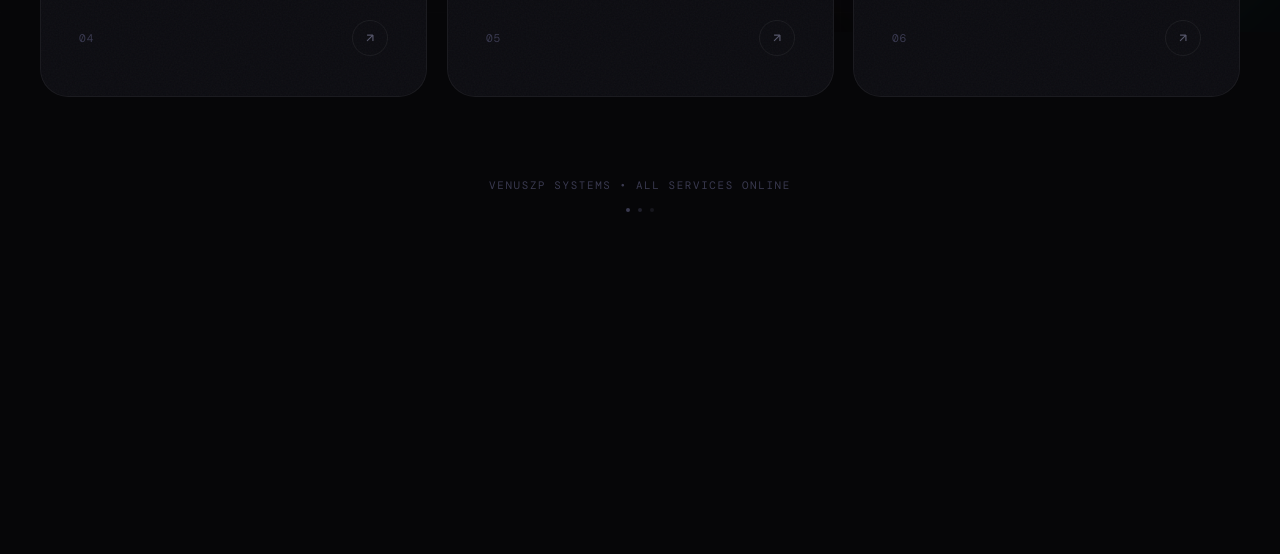
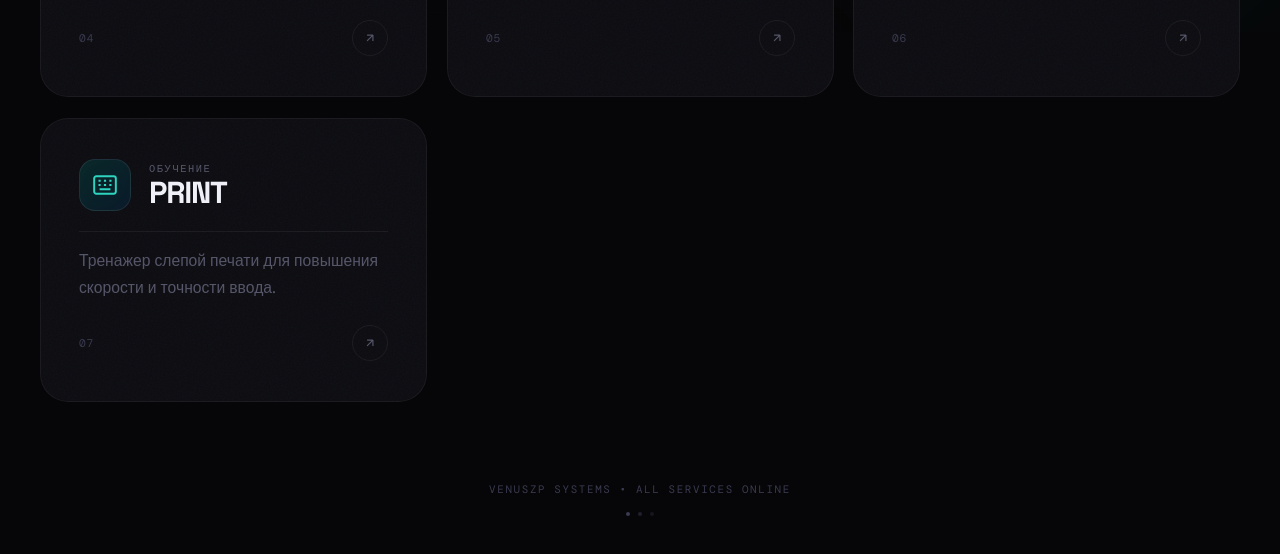
Before and after one commit to venusszp/main, a plain HTML site: page index.html in a window 1280 px wide. Shown: the part 768-1322 px from the top of the page. Before the commit the page ends 1080 px from the top, so only its background shows below. Drawn offline with nearby package versions, Linux system fonts and the light colour scheme.

Commit message:
Update index.html

```diff
--- a/index.html
+++ b/index.html
@@ -466,20 +466,23 @@ h1 {
 .card-timer  .card-icon-wrap { background: linear-gradient(135deg, #1a1a2a, #1a2a3a); }
 .card-files  .card-icon-wrap { background: linear-gradient(135deg, #2a2a0a, #1a2a0a); }
 .card-vide   .card-icon-wrap { background: linear-gradient(135deg, #2a0a2a, #1a0a3a); }
+.card-print  .card-icon-wrap { background: linear-gradient(135deg, #0a2a2a, #0a1a2a); }
 
-.card-chat  .card-glow { background: radial-gradient(ellipse at center, rgba(120,80,255,0.35), transparent 70%); }
-.card-music .card-glow { background: radial-gradient(ellipse at center, rgba(60,200,130,0.3), transparent 70%); }
-.card-cs    .card-glow { background: radial-gradient(ellipse at center, rgba(255,120,60,0.28), transparent 70%); }
-.card-timer .card-glow { background: radial-gradient(ellipse at center, rgba(80,160,255,0.28), transparent 70%); }
-.card-files .card-glow { background: radial-gradient(ellipse at center, rgba(200,200,60,0.25), transparent 70%); }
-.card-vide  .card-glow { background: radial-gradient(ellipse at center, rgba(200,60,200,0.28), transparent 70%); }
+.card-chat   .card-glow { background: radial-gradient(ellipse at center, rgba(120,80,255,0.35), transparent 70%); }
+.card-music  .card-glow { background: radial-gradient(ellipse at center, rgba(60,200,130,0.3), transparent 70%); }
+.card-cs     .card-glow { background: radial-gradient(ellipse at center, rgba(255,120,60,0.28), transparent 70%); }
+.card-timer  .card-glow { background: radial-gradient(ellipse at center, rgba(80,160,255,0.28), transparent 70%); }
+.card-files  .card-glow { background: radial-gradient(ellipse at center, rgba(200,200,60,0.25), transparent 70%); }
+.card-vide   .card-glow { background: radial-gradient(ellipse at center, rgba(200,60,200,0.28), transparent 70%); }
+.card-print  .card-glow { background: radial-gradient(ellipse at center, rgba(60,220,220,0.25), transparent 70%); }
 
-.card-chat  .card-icon { color: #a78bfa; }
-.card-music .card-icon { color: #4ade80; }
-.card-cs    .card-icon { color: #fb923c; }
-.card-timer .card-icon { color: #60a5fa; }
-.card-files .card-icon { color: #facc15; }
-.card-vide  .card-icon { color: #e879f9; }
+.card-chat   .card-icon { color: #a78bfa; }
+.card-music  .card-icon { color: #4ade80; }
+.card-cs     .card-icon { color: #fb923c; }
+.card-timer  .card-icon { color: #60a5fa; }
+.card-files  .card-icon { color: #facc15; }
+.card-vide   .card-icon { color: #e879f9; }
+.card-print  .card-icon { color: #2dd4bf; }
 
 /* Launch animation */
 .card.launching {
@@ -531,6 +534,7 @@ h1 {
 .card:nth-child(4) { animation: cardIn 0.7s cubic-bezier(0.23,1,0.32,1) 0.85s forwards; }
 .card:nth-child(5) { animation: cardIn 0.7s cubic-bezier(0.23,1,0.32,1) 0.95s forwards; }
 .card:nth-child(6) { animation: cardIn 0.7s cubic-bezier(0.23,1,0.32,1) 1.05s forwards; }
+.card:nth-child(7) { animation: cardIn 0.7s cubic-bezier(0.23,1,0.32,1) 1.15s forwards; }
 
 @media (max-width: 768px) {
   header { margin-bottom: 48px; }
@@ -546,7 +550,6 @@ h1 {
 </head>
 <body>
 
-<!-- Ambient Background -->
 <div class="bg-layer">
   <div class="bg-orb bg-orb-1"></div>
   <div class="bg-orb bg-orb-2"></div>
@@ -579,7 +582,6 @@ h1 {
   </header>
 
   <div class="grid">
-    <!-- CHAT -->
     <a href="https://chat.venuszp.xyz" class="card card-chat">
       <div class="card-glow"></div>
       <div class="card-grain"></div>
@@ -603,7 +605,6 @@ h1 {
       </div>
     </a>
 
-    <!-- MUSIC -->
     <a href="https://music.venuszp.xyz" class="card card-music">
       <div class="card-glow"></div>
       <div class="card-grain"></div>
@@ -627,7 +628,6 @@ h1 {
       </div>
     </a>
 
-    <!-- CS COMMANDS -->
     <a href="https://cs.venuszp.xyz" class="card card-cs">
       <div class="card-glow"></div>
       <div class="card-grain"></div>
@@ -651,7 +651,6 @@ h1 {
       </div>
     </a>
 
-    <!-- TIMER -->
     <a href="https://timer.venuszp.xyz" class="card card-timer">
       <div class="card-glow"></div>
       <div class="card-grain"></div>
@@ -675,7 +674,6 @@ h1 {
       </div>
     </a>
 
-    <!-- FILES -->
     <a href="https://file.venuszp.xyz" class="card card-files">
       <div class="card-glow"></div>
       <div class="card-grain"></div>
@@ -699,7 +697,6 @@ h1 {
       </div>
     </a>
 
-    <!-- VIDE -->
     <a href="https://vide.venuszp.xyz" class="card card-vide">
       <div class="card-glow"></div>
       <div class="card-grain"></div>
@@ -716,6 +713,29 @@ h1 {
         <p class="card-desc">Лёгкая IDE с мгновенной сборкой и превью прямо в браузере.</p>
         <div class="card-footer">
           <span class="card-num">06</span>
+          <div class="card-arrow">
+            <svg width="14" height="14" fill="none" stroke="currentColor" stroke-width="2" viewBox="0 0 24 24"><path d="M7 17L17 7M17 7H7M17 7v10"/></svg>
+          </div>
+        </div>
+      </div>
+    </a>
+
+    <a href="https://print.venuszp.xyz" class="card card-print">
+      <div class="card-glow"></div>
+      <div class="card-grain"></div>
+      <div class="card-content">
+        <div class="card-header">
+          <div class="card-icon-wrap">
+            <svg class="card-icon" width="26" height="26" fill="none" stroke="currentColor" stroke-width="1.8" viewBox="0 0 24 24"><rect x="2" y="4" width="20" height="16" rx="2" stroke="currentColor" stroke-width="1.8"/><path d="M6 8h2M11 8h2M16 8h2M6 12h2M11 12h2M16 12h2M7 16h10" stroke="currentColor" stroke-width="1.8"/></svg>
+          </div>
+          <div class="card-title-wrap">
+            <span class="card-tag">Обучение</span>
+            <h3>PRINT</h3>
+          </div>
+        </div>
+        <p class="card-desc">Тренажер слепой печати для повышения скорости и точности ввода.</p>
+        <div class="card-footer">
+          <span class="card-num">07</span>
           <div class="card-arrow">
             <svg width="14" height="14" fill="none" stroke="currentColor" stroke-width="2" viewBox="0 0 24 24"><path d="M7 17L17 7M17 7H7M17 7v10"/></svg>
           </div>
```
